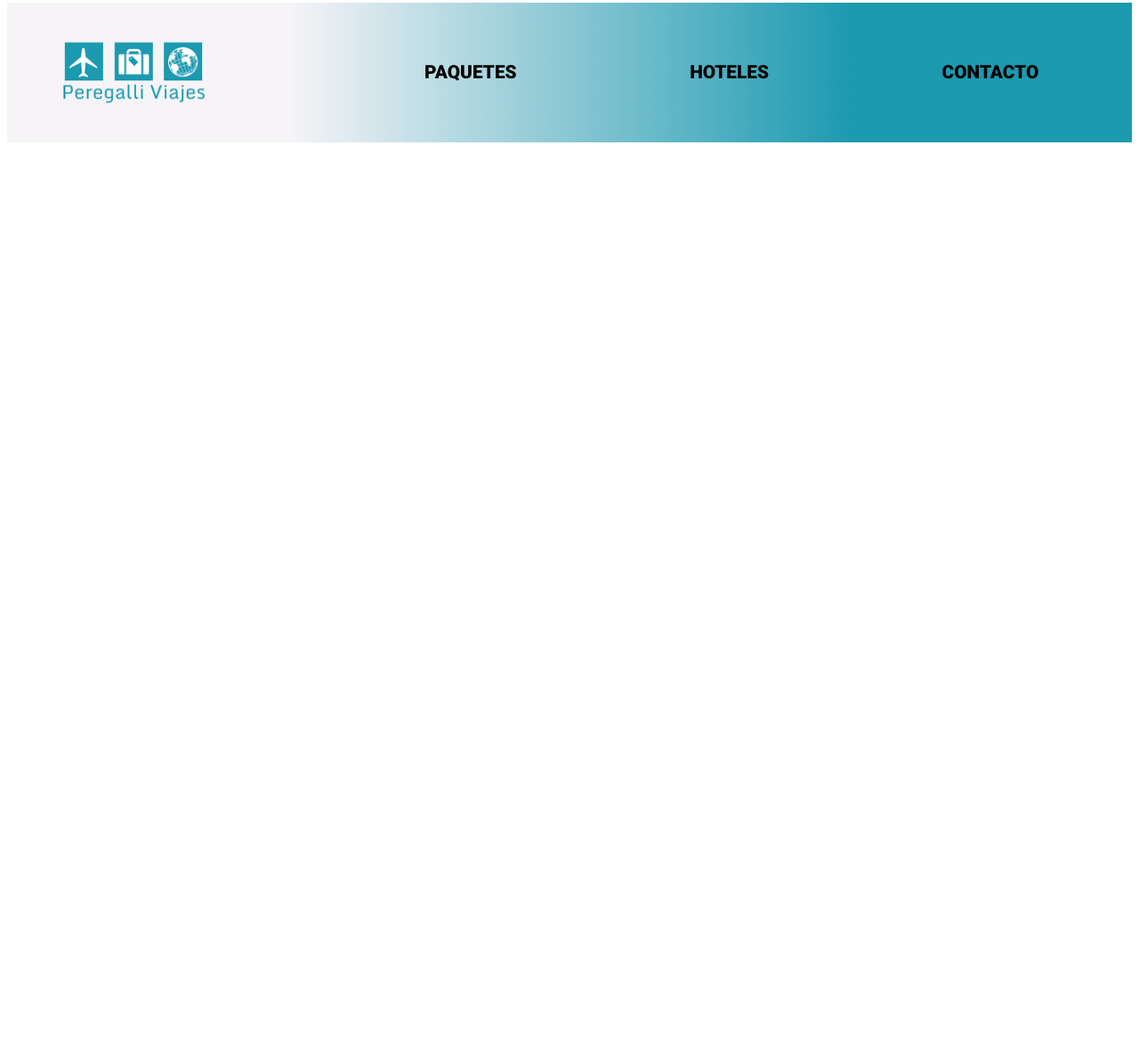
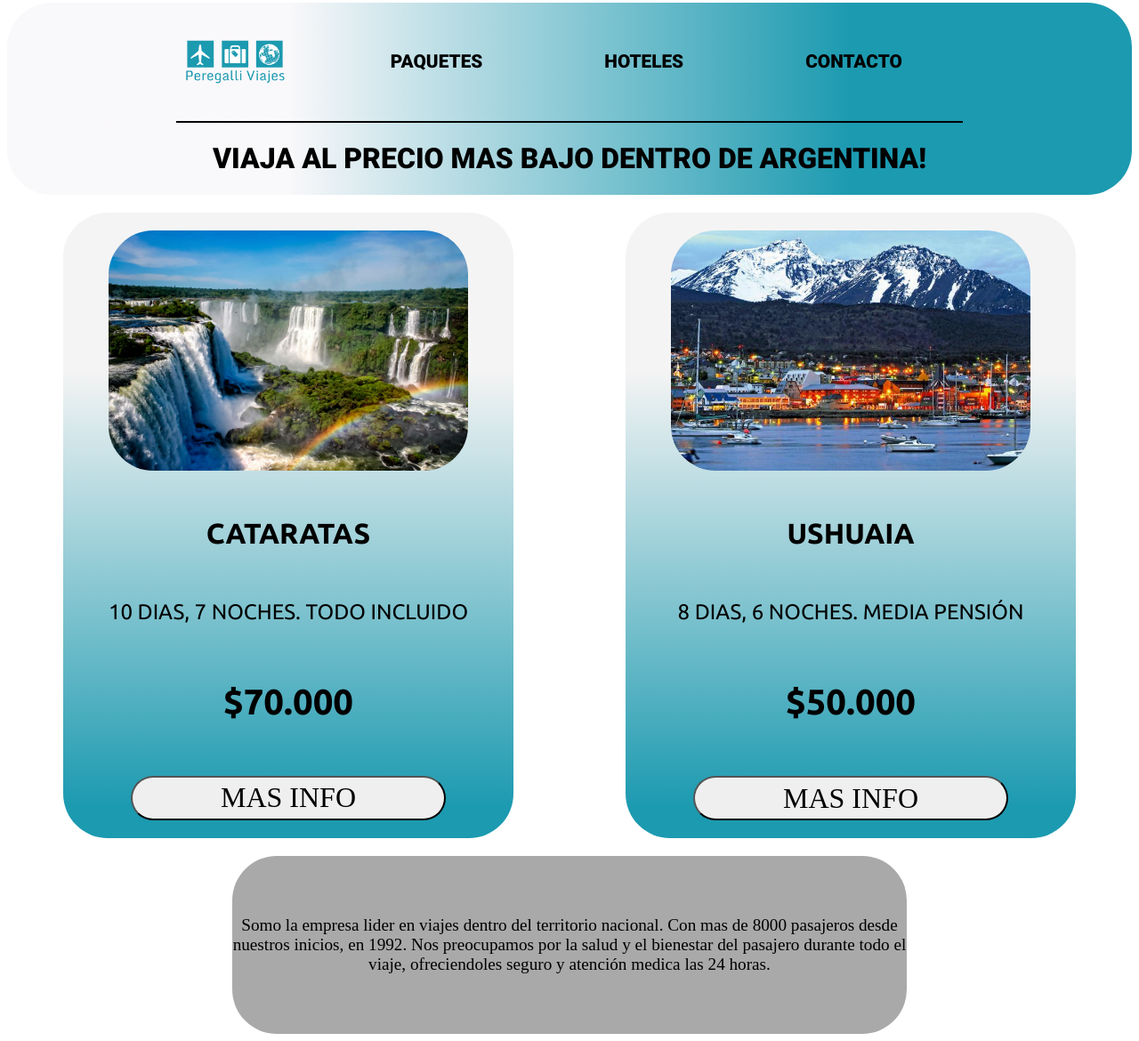
Before and after one commit to mauroperegalli/Entrega-2, a plain HTML site: page index.html in a window 1280 px wide. Shown: the part 5-1175 px from the top of the page at 89% size. Before the commit the page ends 800 px from the top, so only its background shows below. Drawn offline with Linux system fonts and the light colour scheme.

Commit message:
Entrega 3

```diff
--- a/index.css
+++ b/index.css
@@ -2,14 +2,27 @@
     font-family: RobotoBlack;
     src: url(./fonts/Roboto-Black.ttf);
 }
+@font-face {
+    font-family: UbuntuR;
+    src: url(./fonts/Ubuntu-Regular.ttf);
+}
+@font-face {
+    font-family: UbuntuR;
+    src: url(./fonts/Ubuntu-Regular.ttf);
+}
+@font-face {
+    font-family: UbuntuB;
+    src: url(./fonts/Ubuntu-Bold.ttf);
+}
 
 header{
     width: 100%;
-    height: 20%;
-    background: linear-gradient(90deg, rgba(246,244,247,1) 25%, rgba(28,154,176,1) 75%);
+    background: linear-gradient(90deg, rgba(246,244,247,0.6362920168067228) 25%, rgba(28,154,176,1) 75%);
+    flex-direction: column;
     display: flex;
     justify-content:space-around;
     align-items: center;
+    border-radius: 50px;
 }
 
 img{
@@ -17,7 +30,12 @@ img{
 }
 
 nav {
+    flex-direction: row;
+    display: flex;
+    justify-content:space-around;
+    align-items: center;
     width: 70%;
+    border-bottom: 2px solid black;
 }
 
 ul{
@@ -41,3 +59,98 @@ a{
     color: black;
     outline: none;
 }
+
+.encabezado{
+    display: flex;
+    justify-content:space-around;
+    align-items: center;
+    width: 90%;
+}
+
+h1{
+    text-transform: uppercase;
+    font-family: RobotoBlack;
+    font-size: 2em;
+}
+
+h3{
+    text-transform: uppercase;
+    font-family: RobotoBlack;
+    font-size: 1.2em;
+}
+
+.Paquetes{
+    width: 100%;
+    padding-top: 20px;
+    flex-direction: row;
+    display: flex;
+    justify-content: space-around;
+    align-items:center ;
+}
+
+.recuadro{
+    width: 40%;
+    background: linear-gradient(0deg, rgba(28,154,176,1) 5%, rgba(245,244,244,1) 75%);
+    display: flex;
+    flex-direction: column;
+    justify-content: space-around;
+    align-items: center;
+    border-radius: 50px;
+}
+
+section img{
+    width: 80%;
+    margin: 20px;
+    border-radius: 50px;
+}
+
+button{
+    margin: 20px;
+    width: 70%;
+    height: 50px;
+    text-transform: uppercase;
+    font-family: UbuntuL;
+    font-size: 2em;
+    border-radius: 50px;
+
+}
+
+.destino{
+    text-transform: uppercase;
+    font-family: UbuntuB;
+    font-size: 2em;
+
+}
+
+.duracion{
+    text-transform: uppercase;
+    font-family: UbuntuR;
+    font-size: 1.5em;
+
+}
+
+.precio{
+    text-transform: uppercase;
+    font-family: UbuntuB;
+    font-size: 2.5em;
+}
+
+.info{
+    width: 60%;
+    height: 200px;
+    background-color:darkgrey;
+    margin: 20px 0px 0px 0px;
+    display: flex;
+    justify-content: space-around;
+    align-items: center;
+    text-align: center;
+    margin-left: 20%;
+    border-radius: 50px;
+
+}
+
+.parrafo-info {
+    font-family: UbuntuL;
+    font-size: 1.2em;
+
+}
--- a/index.html
+++ b/index.html
@@ -6,14 +6,37 @@
 </head>
 <body>
     <header>
-        <img src="./img/Logo.png" alt="Logo de Peregalli Viajes">
         <nav>
+            <img src="./img/Logo.png" alt="Logo de Peregalli Viajes">
             <ul>
-                <li><a href="">Paquetes</a></li>
-                <li><a href="">Hoteles</a></li>
-                <li><a href="">Contacto</a></li>
+                <li><a href="#">Paquetes</a></li>
+                <li><a href="#">Hoteles</a></li>
+                <li><a href="#">Contacto</a></li>
             </ul>
         </nav>
+        <div class="encabezado">
+            <h1>Viaja al precio mas bajo dentro de argentina!</h1>
+        </div>
     </header>
+    <section class="Paquetes">
+        <div class="recuadro">
+            <img src="./img/cataratas.jpg" alt="">
+            <p class="destino">Cataratas</p>
+            <p class="duracion">10 dias, 7 noches. Todo incluido</p>
+            <p class="precio">$70.000</p>
+            <button>Mas info</button>
+        </div>
+        <div class="recuadro">
+            <img src="./img/ushuaia.jpeg" alt="">
+            <p class="destino">Ushuaia</p>
+            <p class="duracion">8 dias, 6 noches. Media Pensión</p>
+            <p class="precio">$50.000</p>
+            <button>Mas info</button>
+        </div>
+    </section>
+    <section class="info">
+        <p class="parrafo-info">Somo la empresa lider en viajes dentro del territorio nacional. Con mas de 8000 pasajeros desde nuestros inicios, en 1992. Nos preocupamos por la salud y el bienestar del pasajero durante todo el viaje, ofreciendoles seguro y atención medica las 24 horas.</p>
+    </section>
+
 </body>
 </html>
```
Also changed, not shown: fonts/UFL.txt (added), fonts/Ubuntu-Bold.ttf (added), fonts/Ubuntu-BoldItalic.ttf (added), fonts/Ubuntu-Italic.ttf (added), fonts/Ubuntu-Light.ttf (added), fonts/Ubuntu-LightItalic.ttf (added), fonts/Ubuntu-Medium.ttf (added), fonts/Ubuntu-MediumItalic.ttf (added), fonts/Ubuntu-Regular.ttf (added), img/cataratas.jpg (added), img/ushuaia.jpeg (added).
